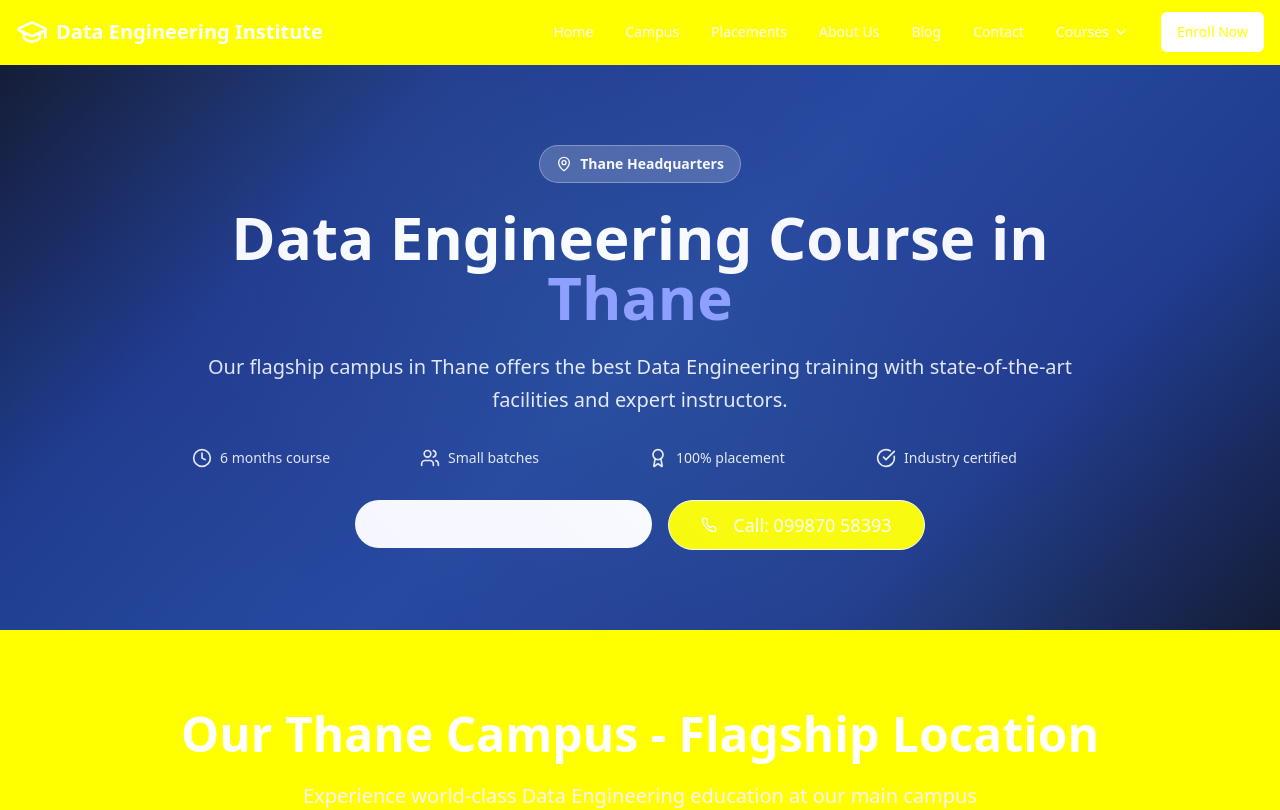
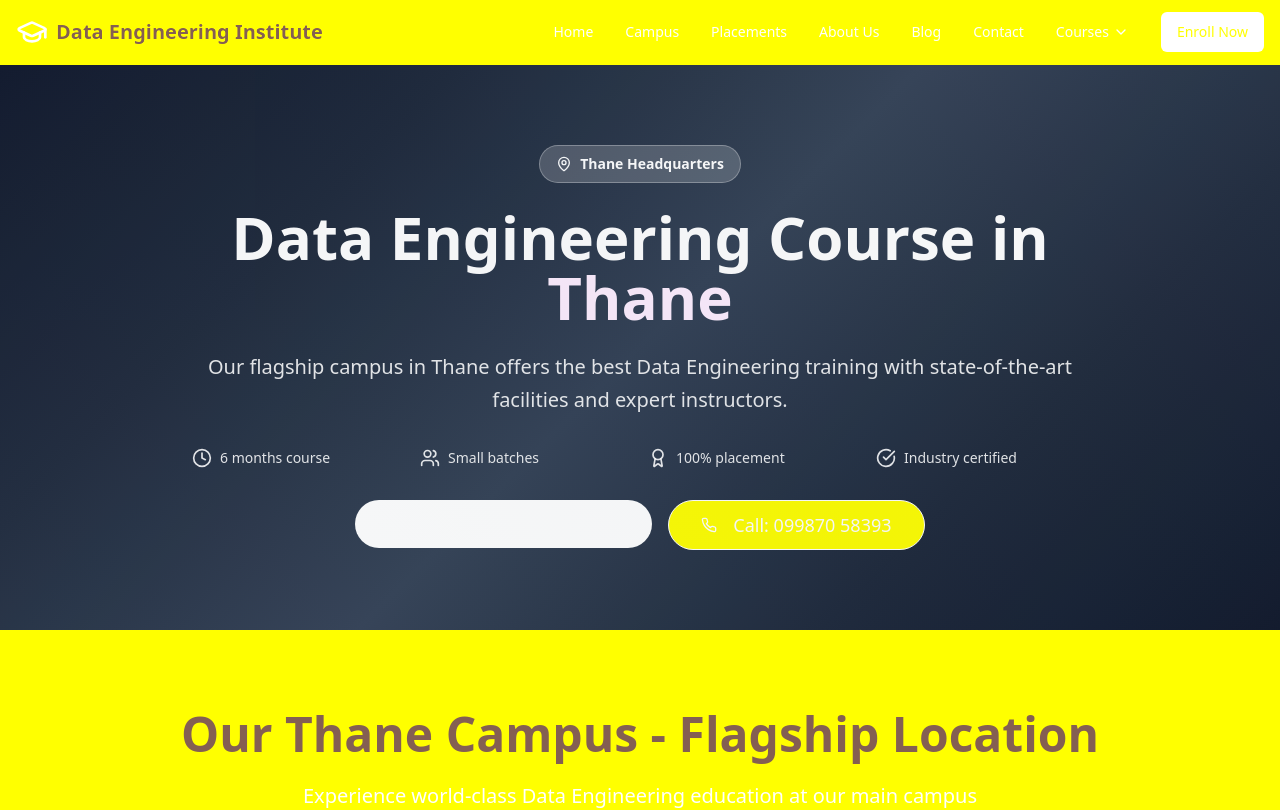
Before and after one commit to ujjwal2809/data-flow-institute-site, a React (Vite) app: page /courses/thane in a window 1280 px wide. Shown: the top 810 px of the page. Built offline with nearby package versions, Linux system fonts and the light colour scheme.

Commit message:
Refactor: Update color scheme to white and grey
Updated the color scheme to use shades of white and grey, ensuring text visibility and matching font colors from the provided screenshot.

```diff
--- a/src/index.css
+++ b/src/index.css
@@ -8,24 +8,24 @@
 @layer base {
   :root {
     --background: 248 250 252;
-    --foreground: 30 58 138;
+    --foreground: 15 23 42;
 
     --card: 255 255 255;
-    --card-foreground: 30 58 138;
+    --card-foreground: 15 23 42;
 
     --popover: 255 255 255;
-    --popover-foreground: 30 58 138;
+    --popover-foreground: 15 23 42;
 
-    --primary: 30 58 138;
+    --primary: 71 85 105;
     --primary-foreground: 255 255 255;
 
     --secondary: 241 245 249;
-    --secondary-foreground: 30 58 138;
+    --secondary-foreground: 15 23 42;
 
     --muted: 148 163 184;
-    --muted-foreground: 100 116 139;
+    --muted-foreground: 71 85 105;
 
-    --accent: 59 130 246;
+    --accent: 100 116 139;
     --accent-foreground: 255 255 255;
 
     --destructive: 239 68 68;
@@ -33,18 +33,18 @@
 
     --border: 226 232 240;
     --input: 226 232 240;
-    --ring: 30 58 138;
+    --ring: 71 85 105;
 
     --radius: 0.5rem;
 
     --sidebar-background: 248 250 252;
-    --sidebar-foreground: 30 58 138;
-    --sidebar-primary: 30 58 138;
+    --sidebar-foreground: 15 23 42;
+    --sidebar-primary: 71 85 105;
     --sidebar-primary-foreground: 255 255 255;
     --sidebar-accent: 241 245 249;
-    --sidebar-accent-foreground: 30 58 138;
+    --sidebar-accent-foreground: 15 23 42;
     --sidebar-border: 226 232 240;
-    --sidebar-ring: 30 58 138;
+    --sidebar-ring: 71 85 105;
   }
 
   .dark {
@@ -57,8 +57,8 @@
     --popover: 30 41 59;
     --popover-foreground: 248 250 252;
 
-    --primary: 59 130 246;
-    --primary-foreground: 255 255 255;
+    --primary: 148 163 184;
+    --primary-foreground: 15 23 42;
 
     --secondary: 51 65 85;
     --secondary-foreground: 248 250 252;
@@ -66,7 +66,7 @@
     --muted: 51 65 85;
     --muted-foreground: 148 163 184;
 
-    --accent: 79 70 229;
+    --accent: 100 116 139;
     --accent-foreground: 255 255 255;
 
     --destructive: 220 38 38;
@@ -74,15 +74,15 @@
 
     --border: 51 65 85;
     --input: 51 65 85;
-    --ring: 59 130 246;
+    --ring: 148 163 184;
     --sidebar-background: 15 23 42;
     --sidebar-foreground: 248 250 252;
-    --sidebar-primary: 59 130 246;
-    --sidebar-primary-foreground: 255 255 255;
+    --sidebar-primary: 148 163 184;
+    --sidebar-primary-foreground: 15 23 42;
     --sidebar-accent: 51 65 85;
     --sidebar-accent-foreground: 248 250 252;
     --sidebar-border: 51 65 85;
-    --sidebar-ring: 59 130 246;
+    --sidebar-ring: 148 163 184;
   }
 }
 
@@ -103,13 +103,13 @@
   }
 }
 
-/* Professional Deep Navy Blue Hero Background */
+/* Professional Grey and White Hero Background */
 .hero-gradient {
   background: linear-gradient(135deg,
     rgb(15, 23, 42) 0%,
-    rgb(30, 58, 138) 25%,
-    rgb(37, 72, 155) 50%,
-    rgb(30, 58, 138) 75%,
+    rgb(30, 41, 59) 25%,
+    rgb(51, 65, 85) 50%,
+    rgb(30, 41, 59) 75%,
     rgb(15, 23, 42) 100%
   );
   position: relative;
@@ -123,11 +123,11 @@
   right: 0;
   bottom: 0;
   background: linear-gradient(45deg,
-    rgba(59, 130, 246, 0.08) 0%,
-    rgba(99, 102, 241, 0.08) 25%,
-    rgba(147, 197, 253, 0.08) 50%,
-    rgba(99, 102, 241, 0.08) 75%,
-    rgba(59, 130, 246, 0.08) 100%
+    rgba(148, 163, 184, 0.08) 0%,
+    rgba(100, 116, 139, 0.08) 25%,
+    rgba(71, 85, 105, 0.08) 50%,
+    rgba(100, 116, 139, 0.08) 75%,
+    rgba(148, 163, 184, 0.08) 100%
   );
   animation: shimmer 6s ease-in-out infinite alternate;
 }
@@ -158,14 +158,14 @@
   );
 }
 
-/* High-Tech Professional Blue Gradient Text */
+/* High-Tech Professional Grey Gradient Text */
 .tech-gradient {
   background: linear-gradient(135deg,
-    rgb(30, 58, 138) 0%,
-    rgb(59, 130, 246) 25%,
-    rgb(99, 102, 241) 50%,
-    rgb(147, 197, 253) 75%,
-    rgb(59, 130, 246) 100%
+    rgb(71, 85, 105) 0%,
+    rgb(100, 116, 139) 25%,
+    rgb(148, 163, 184) 50%,
+    rgb(203, 213, 225) 75%,
+    rgb(100, 116, 139) 100%
   );
   -webkit-background-clip: text;
   -webkit-text-fill-color: transparent;
@@ -173,29 +173,29 @@
   font-weight: 700;
 }
 
-/* Enhanced tech aesthetics with professional navy blue theme */
+/* Enhanced tech aesthetics with professional grey theme */
 .tech-border {
-  border: 1px solid rgb(30, 58, 138);
-  box-shadow: 0 0 25px rgba(30, 58, 138, 0.3);
+  border: 1px solid rgb(71, 85, 105);
+  box-shadow: 0 0 25px rgba(71, 85, 105, 0.3);
 }
 
 .glow-effect {
-  box-shadow: 0 8px 25px rgba(30, 58, 138, 0.15),
-              0 4px 10px rgba(59, 130, 246, 0.1);
+  box-shadow: 0 8px 25px rgba(71, 85, 105, 0.15),
+              0 4px 10px rgba(100, 116, 139, 0.1);
 }
 
 .tech-button {
   background: linear-gradient(135deg,
-    rgb(30, 58, 138) 0%,
-    rgb(59, 130, 246) 100%
+    rgb(71, 85, 105) 0%,
+    rgb(100, 116, 139) 100%
   );
   border: none;
-  box-shadow: 0 4px 15px rgba(30, 58, 138, 0.3);
+  box-shadow: 0 4px 15px rgba(71, 85, 105, 0.3);
   transition: all 0.3s ease;
 }
 
 .tech-button:hover {
-  box-shadow: 0 6px 20px rgba(30, 58, 138, 0.4);
+  box-shadow: 0 6px 20px rgba(71, 85, 105, 0.4);
   transform: translateY(-2px);
 }
 
@@ -226,15 +226,15 @@
 
 .card-hover:hover {
   transform: translateY(-8px) scale(1.02);
-  box-shadow: 0 20px 40px rgba(30, 58, 138, 0.2);
+  box-shadow: 0 20px 40px rgba(71, 85, 105, 0.2);
 }
 
-/* Professional Navy Blue Course Card Background */
+/* Professional Grey Course Card Background */
 .course-card-gradient {
   background: linear-gradient(135deg,
     rgb(15, 23, 42) 0%,
-    rgb(30, 58, 138) 50%,
-    rgb(37, 72, 155) 100%
+    rgb(30, 41, 59) 50%,
+    rgb(51, 65, 85) 100%
   );
 }
 
@@ -247,14 +247,14 @@
   );
 }
 
-/* Professional Stats Gradient - Blue Tones */
+/* Professional Stats Gradient - Grey Tones */
 .stats-gradient {
   background: linear-gradient(135deg,
-    rgb(30, 58, 138) 0%,
-    rgb(59, 130, 246) 25%,
-    rgb(99, 102, 241) 50%,
-    rgb(147, 197, 253) 75%,
-    rgb(59, 130, 246) 100%
+    rgb(71, 85, 105) 0%,
+    rgb(100, 116, 139) 25%,
+    rgb(148, 163, 184) 50%,
+    rgb(203, 213, 225) 75%,
+    rgb(100, 116, 139) 100%
   );
   -webkit-background-clip: text;
   -webkit-text-fill-color: transparent;
@@ -272,23 +272,23 @@
 }
 
 /* High-Tech Accent Colors */
-.accent-blue {
-  color: rgb(59, 130, 246);
-}
-
-.accent-navy {
-  color: rgb(30, 58, 138);
+.accent-slate {
+  color: rgb(100, 116, 139);
 }
 
 .accent-grey {
-  color: rgb(100, 116, 139);
+  color: rgb(71, 85, 105);
+}
+
+.accent-light-grey {
+  color: rgb(148, 163, 184);
 }
 
 /* Professional Button Styles */
 .professional-button {
   background: linear-gradient(135deg,
-    rgb(30, 58, 138) 0%,
-    rgb(59, 130, 246) 100%
+    rgb(71, 85, 105) 0%,
+    rgb(100, 116, 139) 100%
   );
   border: 2px solid transparent;
   background-clip: padding-box;
@@ -297,24 +297,24 @@
 
 .professional-button:hover {
   background: linear-gradient(135deg,
-    rgb(37, 72, 155) 0%,
-    rgb(99, 102, 241) 100%
+    rgb(51, 65, 85) 0%,
+    rgb(71, 85, 105) 100%
   );
-  box-shadow: 0 8px 25px rgba(30, 58, 138, 0.3);
+  box-shadow: 0 8px 25px rgba(71, 85, 105, 0.3);
   transform: translateY(-2px);
 }
 
 /* High-Tech Border Effects */
 .tech-border-effect {
-  border: 1px solid rgba(59, 130, 246, 0.3);
+  border: 1px solid rgba(100, 116, 139, 0.3);
   box-shadow:
-    0 0 20px rgba(30, 58, 138, 0.1),
+    0 0 20px rgba(71, 85, 105, 0.1),
     inset 0 1px 0 rgba(255, 255, 255, 0.1);
 }
 
 .tech-border-effect:hover {
-  border-color: rgba(59, 130, 246, 0.5);
+  border-color: rgba(100, 116, 139, 0.5);
   box-shadow:
-    0 0 30px rgba(30, 58, 138, 0.2),
+    0 0 30px rgba(71, 85, 105, 0.2),
     inset 0 1px 0 rgba(255, 255, 255, 0.2);
 }
```
